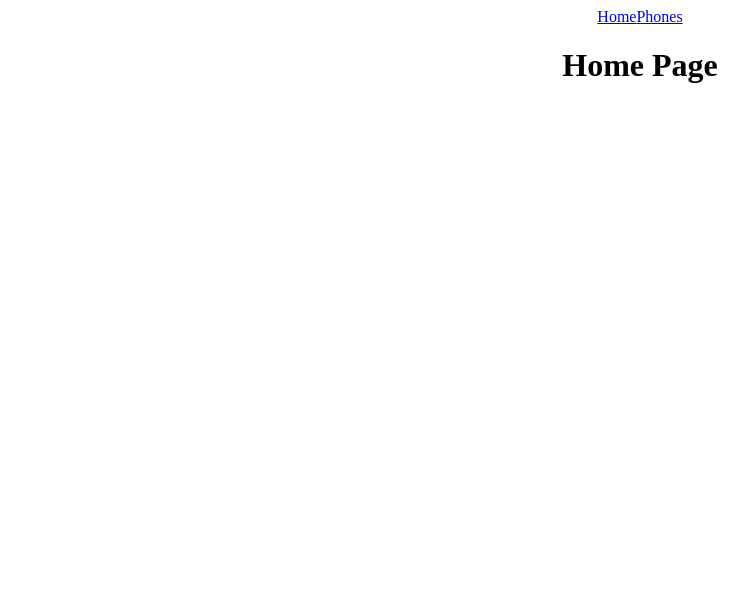
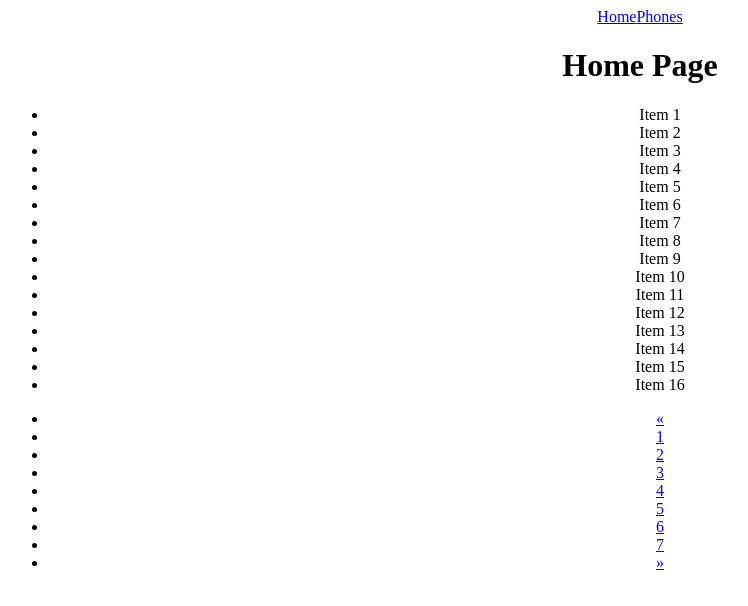
Before and after one commit to fe-jan-23-Breaking-Bad-Code/product_catalog, a React (Create React App) app: page / in a window 1280 px wide. Shown: the top 606 px of the page, without its empty margins (0-748 px from the left). Built offline with nearby package versions, Linux system fonts and the light colour scheme.

Commit message:
created logic for pagination

```diff
--- a/package.json
+++ b/package.json
@@ -11,6 +11,7 @@
     "@types/node": "^16.18.26",
     "@types/react": "^18.2.6",
     "@types/react-dom": "^18.2.4",
+    "helpers": "0.0.6",
     "react": "^18.2.0",
     "react-dom": "^18.2.0",
     "react-router-dom": "^6.11.1",
--- a/src/App.tsx
+++ b/src/App.tsx
@@ -7,9 +7,37 @@ import { HomePage } from './pages/HomePage';
 import { PhonesPage } from './pages/PhonesPage';
 import { Navigation } from './components/Navigation';
 import { NotFoundPage } from './pages/NotFoundPage';
+import { useState } from 'react';
+import { Pagination } from './components/Pagination';
 
-export const App = () => (
-  <div className="App">
+export const App = () => {
+  // it for testing, start
+  const items = [];
+
+  for (let i = 1; i < 100; i++) {
+    items.push(`Item ${i}`);
+  }
+  // end
+
+  const itemsPerPage = 16;
+  const pageByDefault = 1;
+  const [currentPage, setCurrentPage] = useState(pageByDefault);
+
+  const firstItemIndex = itemsPerPage * (currentPage - 1);
+  const lastItemIndex = currentPage === pageByDefault
+    ? itemsPerPage
+    : itemsPerPage * currentPage;
+
+  const shownItems = items.slice(firstItemIndex, lastItemIndex);
+  //  instead, we will make a request to the server from firstItemIndex to lastItemIndex
+
+  const selectPage = (page: number) => {
+    setCurrentPage(page);
+  };
+
+
+  return (
+    <div className="App">
     <Navigation />
 
     <main className='section'>
@@ -21,5 +49,24 @@ export const App = () => (
         <Route path="*" element={<NotFoundPage />} />
       </Routes>
     </main>
+
+    <ul>
+      {shownItems.map(item => (
+        <li
+          data-cy="item"
+          key={item}
+        >
+          {item}
+        </li>
+      ))}
+    </ul>
+
+    <Pagination
+        total={items.length}
+        perPage={itemsPerPage}
+        currentPage={currentPage}
+        onPageChange={selectPage}
+    />
   </div>
-);
+  )
+}
--- /dev/null
+++ b/src/components/Pagination/Pagination.tsx
@@ -0,0 +1,85 @@
+import { FC } from 'react';
+
+interface Props {
+  total: number,
+  perPage: number,
+  currentPage: number,
+  onPageChange: (page: number) => void
+}
+
+//should to separete to helpers
+function getNumbers(from: number, to: number): number[] {
+    const numbers = [];
+
+    for (let n = from; n <= to; n += 1) {
+      numbers.push(n);
+    }
+
+    return numbers;
+  }
+
+export const Pagination: FC<Props> = (props) => {
+  const {
+    total,
+    perPage,
+    currentPage,
+    onPageChange,
+  } = props;
+
+  const pagesCount = Math.ceil(total / perPage);
+  const pages = getNumbers(1, pagesCount);
+
+  const isFirstPage = currentPage === 1;
+  const isLastPage = currentPage === pagesCount;
+
+  const handleNext = () => {
+    if (isLastPage) {
+      return;
+    }
+
+    onPageChange(currentPage + 1);
+  };
+
+  const handlePrev = () => {
+    if (isFirstPage) {
+      return;
+    }
+
+    onPageChange(currentPage - 1);
+  };
+
+  return (
+    <ul className="pagination">
+      <li>
+        <a
+          href="#prev"
+          aria-disabled={isFirstPage}
+          onClick={handlePrev}
+        >
+          «
+        </a>
+      </li>
+
+      {pages.map((page => (
+        <li>
+          <a
+            href={`#${page}`}
+            onClick={() => onPageChange(page)}
+          >
+            {page}
+          </a>
+        </li>
+      )))}
+
+      <li>
+        <a
+          href="#next"
+          aria-disabled={isLastPage}
+          onClick={handleNext}
+        >
+          »
+        </a>
+      </li>
+    </ul>
+  );
+};
--- /dev/null
+++ b/src/components/Pagination/index.ts
@@ -0,0 +1 @@
+export * from './Pagination';
```
Also changed, not shown: 1 other file (tests, documents, lock files or other folders).
